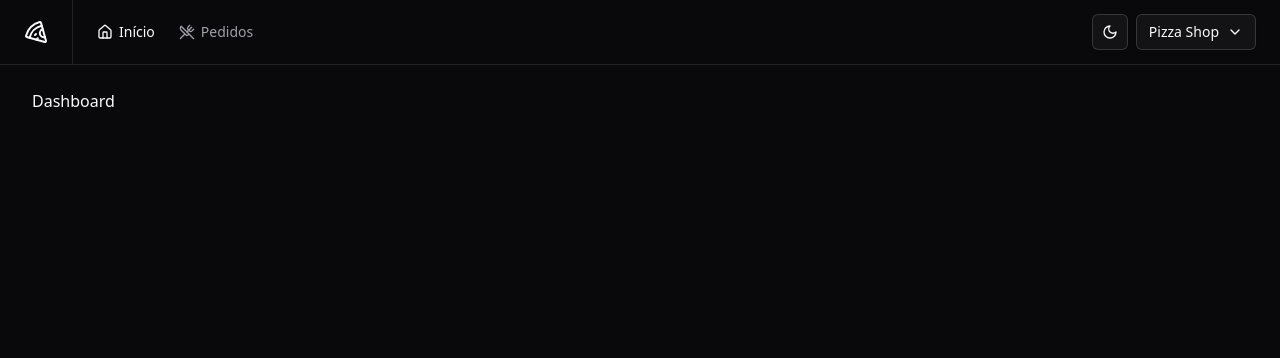
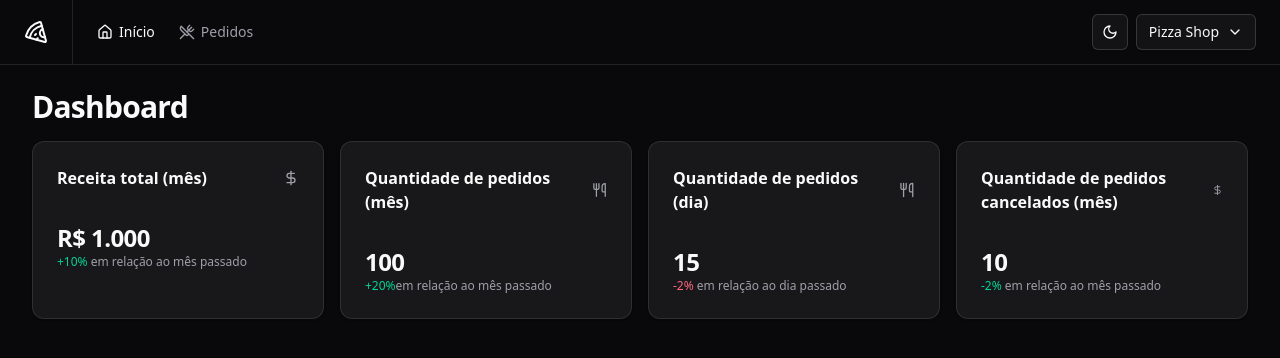
Before and after one commit to Josefelipedev/pizza-shop, a React (Vite) app: page / in a window 1280 px wide. Shown: the top 358 px of the page. Built offline with nearby package versions, Linux system fonts and the light colour scheme.

Commit message:
feat:add card no dashboard

```diff
--- /dev/null
+++ b/src/components/ui/card.tsx
@@ -0,0 +1,93 @@
+import * as React from 'react';
+
+import { cn } from '@/lib/utils';
+
+function Card({ className, ...props }: React.ComponentProps<'div'>) {
+  return (
+    <div
+      data-slot="card"
+      className={cn(
+        'bg-card text-card-foreground flex flex-col gap-6 rounded-xl border py-6 shadow-sm',
+        className
+      )}
+      {...props}
+    />
+  );
+}
+
+function CardHeader({ className, ...props }: React.ComponentProps<'div'>) {
+  return (
+    <div
+      data-slot="card-header"
+      className={cn(
+        '@container/card-header ' +
+          'grid auto-rows-min grid-rows-[auto_auto] items-start gap-1.5 px-6 has-data-[slot=card-action]:grid-cols-[1fr_auto] [.border-b]:pb-6',
+        className
+      )}
+      {...props}
+    />
+  );
+}
+
+function CardTitle({ className, ...props }: React.ComponentProps<'div'>) {
+  return (
+    <div
+      data-slot="card-title"
+      className={cn('leading-none font-semibold', className)}
+      {...props}
+    />
+  );
+}
+
+function CardDescription({ className, ...props }: React.ComponentProps<'div'>) {
+  return (
+    <div
+      data-slot="card-description"
+      className={cn('text-muted-foreground text-sm', className)}
+      {...props}
+    />
+  );
+}
+
+function CardAction({ className, ...props }: React.ComponentProps<'div'>) {
+  return (
+    <div
+      data-slot="card-action"
+      className={cn(
+        'col-start-2 row-span-2 row-start-1 self-start justify-self-end',
+        className
+      )}
+      {...props}
+    />
+  );
+}
+
+function CardContent({ className, ...props }: React.ComponentProps<'div'>) {
+  return (
+    <div
+      data-slot="card-content"
+      className={cn('px-6', className)}
+      {...props}
+    />
+  );
+}
+
+function CardFooter({ className, ...props }: React.ComponentProps<'div'>) {
+  return (
+    <div
+      data-slot="card-footer"
+      className={cn('flex items-center px-6 [.border-t]:pt-6', className)}
+      {...props}
+    />
+  );
+}
+
+export {
+  Card,
+  CardHeader,
+  CardFooter,
+  CardTitle,
+  CardAction,
+  CardDescription,
+  CardContent,
+};
--- a/src/pages/app/dashboard/dashboard.tsx
+++ b/src/pages/app/dashboard/dashboard.tsx
@@ -1,10 +1,23 @@
 import { Helmet } from 'react-helmet-async';
+
+import { DayOrdersAmountCard } from '@/pages/app/dashboard/day-orders-amount-card.tsx';
+import { MonthCanceledOrdersAmountCard } from '@/pages/app/dashboard/month-canceled-orders-amount-card.tsx';
+import { MonthOrdersAmountCard } from '@/pages/app/dashboard/month-orders-amount-card.tsx';
+import { MonthRevenueCard } from '@/pages/app/dashboard/month-revenue-card.tsx';
 
 export function Dashboard() {
   return (
-    <div>
+    <>
       <Helmet title="Dashboard" />
-      <h1>Dashboard</h1>
-    </div>
+      <div className="flex flex-col gap-4">
+        <h1 className="text-3xl font-bold tracking-tight"> Dashboard</h1>
+        <div className="grid grid-cols-4 gap-4">
+          <MonthRevenueCard />
+          <MonthOrdersAmountCard />
+          <DayOrdersAmountCard />
+          <MonthCanceledOrdersAmountCard />
+        </div>
+      </div>
+    </>
   );
 }
--- /dev/null
+++ b/src/pages/app/dashboard/day-orders-amount-card.tsx
@@ -0,0 +1,30 @@
+import { Utensils } from 'lucide-react';
+
+import {
+  Card,
+  CardContent,
+  CardHeader,
+  CardTitle,
+} from '@/components/ui/card.tsx';
+
+export function DayOrdersAmountCard() {
+  return (
+    <>
+      <Card>
+        <CardHeader className="flex items-center justify-between pb-2">
+          <CardTitle className="text-base font-semibold">
+            Quantidade de pedidos (dia)
+          </CardTitle>
+          <Utensils className="text-muted-foreground h-4 w-4" />
+        </CardHeader>
+        <CardContent className="space-y-1">
+          <span className="text-2xl font-bold tracking-tight"> 15</span>
+          <p className="text-muted-foreground text-xs">
+            <span className="text-rose-500 dark:text-rose-400">-2%</span> em
+            relação ao dia passado
+          </p>
+        </CardContent>
+      </Card>
+    </>
+  );
+}
--- /dev/null
+++ b/src/pages/app/dashboard/month-canceled-orders-amount-card.tsx
@@ -0,0 +1,33 @@
+import { DollarSign } from 'lucide-react';
+
+import {
+  Card,
+  CardContent,
+  CardHeader,
+  CardTitle,
+} from '@/components/ui/card.tsx';
+
+export function MonthCanceledOrdersAmountCard() {
+  return (
+    <>
+      <Card>
+        <CardHeader className="flex items-center justify-between pb-2">
+          <CardTitle className="text-base font-semibold">
+            Quantidade de pedidos cancelados (mês)
+          </CardTitle>
+          <DollarSign className="text-muted-foreground h-4 w-4" />
+        </CardHeader>
+        <CardContent className="space-y-1">
+          <span className="text-2xl font-bold tracking-tight"> 10</span>
+          <p className="text-muted-foreground text-xs">
+            {' '}
+            <span className="text-emerald-500 dark:text-emerald-400">
+              -2%
+            </span>{' '}
+            em relação ao mês passado
+          </p>
+        </CardContent>
+      </Card>
+    </>
+  );
+}
--- /dev/null
+++ b/src/pages/app/dashboard/month-orders-amount-card.tsx
@@ -0,0 +1,30 @@
+import { Utensils } from 'lucide-react';
+
+import {
+  Card,
+  CardContent,
+  CardHeader,
+  CardTitle,
+} from '@/components/ui/card.tsx';
+
+export function MonthOrdersAmountCard() {
+  return (
+    <>
+      <Card>
+        <CardHeader className="flex items-center justify-between pb-2">
+          <CardTitle className="text-base font-semibold">
+            Quantidade de pedidos (mês)
+          </CardTitle>
+          <Utensils className="text-muted-foreground h-4 w-4" />
+        </CardHeader>
+        <CardContent className="space-y-1">
+          <span className="text-2xl font-bold tracking-tight"> 100</span>
+          <p className="text-muted-foreground text-xs">
+            <span className="text-emerald-500 dark:text-emerald-400">+20%</span>
+            em relação ao mês passado
+          </p>
+        </CardContent>
+      </Card>
+    </>
+  );
+}
--- /dev/null
+++ b/src/pages/app/dashboard/month-revenue-card.tsx
@@ -0,0 +1,33 @@
+import { DollarSign } from 'lucide-react';
+
+import {
+  Card,
+  CardContent,
+  CardHeader,
+  CardTitle,
+} from '@/components/ui/card.tsx';
+
+export function MonthRevenueCard() {
+  return (
+    <>
+      <Card>
+        <CardHeader className="flex items-center justify-between pb-2">
+          <CardTitle className="text-base font-semibold">
+            Receita total (mês)
+          </CardTitle>
+          <DollarSign className="text-muted-foreground h-4 w-4" />
+        </CardHeader>
+        <CardContent className="space-y-1">
+          <span className="text-2xl font-bold tracking-tight"> R$ 1.000</span>
+          <p className="text-muted-foreground text-xs">
+            {' '}
+            <span className="text-emerald-500 dark:text-emerald-400">
+              +10%
+            </span>{' '}
+            em relação ao mês passado
+          </p>
+        </CardContent>
+      </Card>
+    </>
+  );
+}
```
